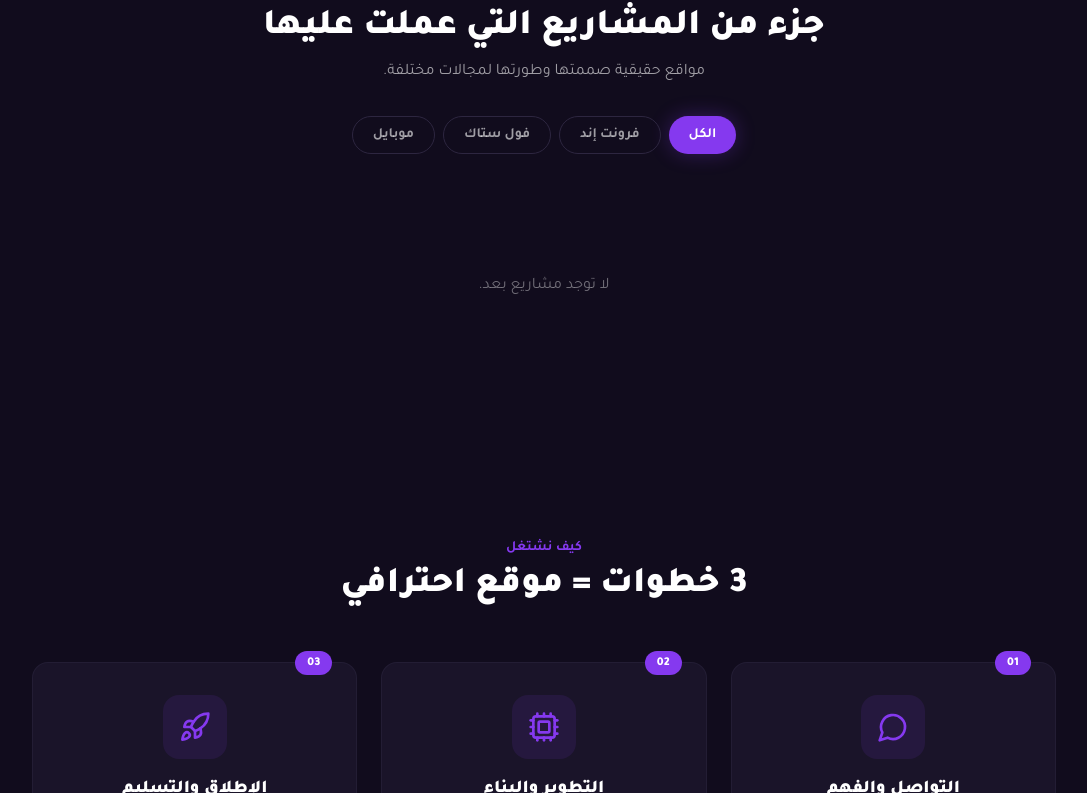
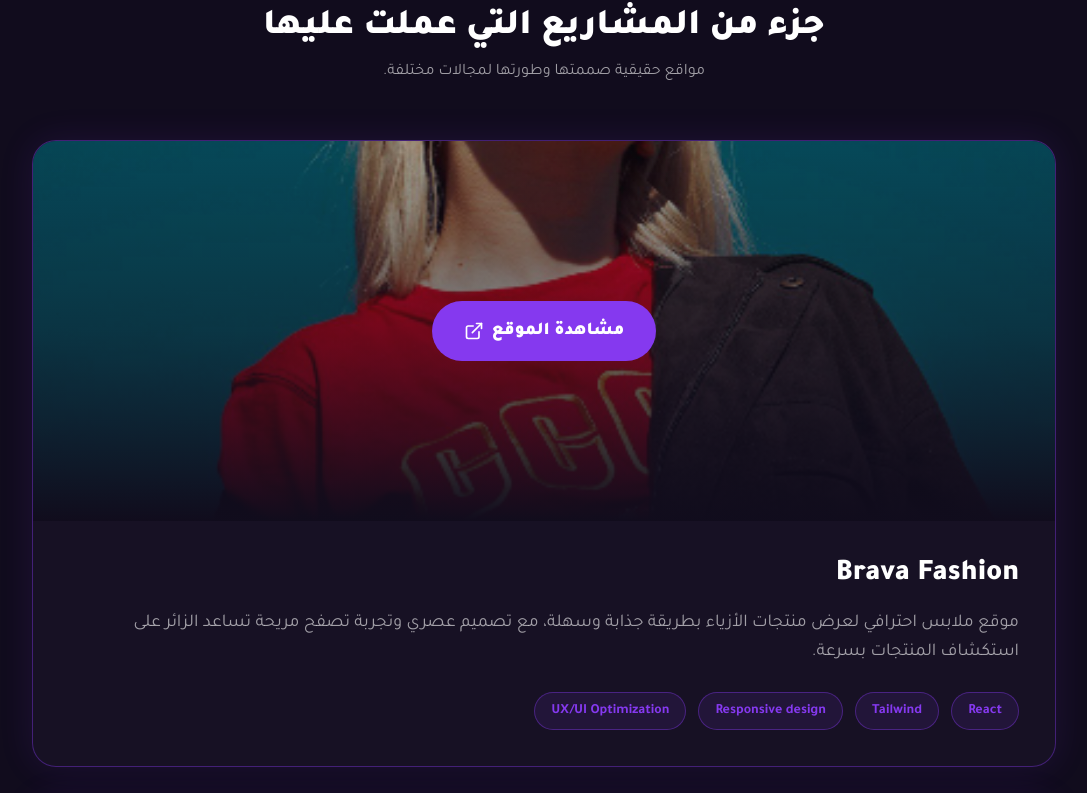
Before and after one commit to Muhamed27/my-portfolio, a React (Vite) app: page / in a window 1280 px wide. Shown: the part 1747-2540 px from the top of the page, without its empty margins (96-1183 px from the left). Built offline with nearby package versions, Linux system fonts and the light colour scheme.

Commit message:
add portfolio projects

```diff
--- a/src/components/portfolio/ProjectsSection.jsx
+++ b/src/components/portfolio/ProjectsSection.jsx
@@ -1,109 +1,55 @@
-import { useState, useEffect } from "react";
-import { motion, AnimatePresence } from "framer-motion";
-import { ExternalLink, Github, Code2 } from "lucide-react";
+import { motion } from "framer-motion";
+import { ExternalLink } from "lucide-react";
 import { useLang } from "@/context/LanguageContext";
 
-function ProjectCard({ project, t }) {
-  return (
-    <motion.div
-      layout
-      initial={{ opacity: 0, scale: 0.95 }}
-      animate={{ opacity: 1, scale: 1 }}
-      exit={{ opacity: 0, scale: 0.95 }}
-      className="bg-card border border-border/50 rounded-2xl overflow-hidden group hover:border-primary/40 transition-all duration-300"
-    >
-      <div className="relative aspect-[16/9] overflow-hidden">
-        {project.image_url ? (
-          <img
-            src={project.image_url}
-            alt={project.title}
-            className="w-full h-full object-cover group-hover:scale-105 transition-transform duration-500"
-          />
-        ) : (
-          <div className="w-full h-full bg-muted flex items-center justify-center">
-            <Code2 className="w-10 h-10 text-muted-foreground/30" />
-          </div>
-        )}
-
-        <div className="absolute inset-0 bg-gradient-to-t from-card via-transparent to-transparent" />
-
-        <div className="absolute inset-0 flex items-center justify-center gap-3 opacity-0 group-hover:opacity-100 transition-opacity duration-300 bg-background/50 backdrop-blur-sm">
-          {project.live_url && (
-            <a
-              href={project.live_url}
-              target="_blank"
-              rel="noopener noreferrer"
-              className="flex items-center gap-2 bg-primary text-white px-5 py-2.5 rounded-full font-bold text-sm hover:bg-primary/90 transition-colors"
-            >
-              <ExternalLink className="w-4 h-4" />
-              {t.projects.viewSite}
-            </a>
-          )}
-
-          {project.source_url && (
-            <a
-              href={project.source_url}
-              target="_blank"
-              rel="noopener noreferrer"
-              className="flex items-center gap-2 border border-white/30 text-white px-4 py-2.5 rounded-full text-sm hover:border-white transition-colors"
-            >
-              <Github className="w-4 h-4" />
-              {t.projects.code}
-            </a>
-          )}
-        </div>
-      </div>
-
-      <div className="p-5">
-        <h3 className="text-lg font-bold text-white mb-2">{project.title}</h3>
-
-        {project.description && (
-          <p className="text-white/60 text-sm leading-relaxed mb-4 line-clamp-2">
-            {project.description}
-          </p>
-        )}
-
-        {project.tech_stack?.length > 0 && (
-          <div className="flex flex-wrap gap-1.5">
-            {project.tech_stack.map((tech) => (
-              <span
-                key={tech}
-                className="px-2.5 py-0.5 text-xs font-semibold rounded-full bg-primary/10 text-primary border border-primary/20"
-              >
-                {tech}
-              </span>
-            ))}
-          </div>
-        )}
-      </div>
-    </motion.div>
-  );
-}
-
-export default function ProjectsSection({ projects = [], isLoading = false }) {
-  const { t } = useLang();
-  const [filter, setFilter] = useState("all");
-  const [localProjects, setLocalProjects] = useState([]);
-
-  useEffect(() => {
-    const saved = localStorage.getItem("projects");
-
-    if (saved) {
-      setLocalProjects(JSON.parse(saved));
-    }
-  }, []);
-
-  const FILTERS = [
-    { key: "all", label: t.projects.all },
-    { key: "frontend", label: t.projects.frontend },
-    { key: "fullstack", label: t.projects.fullstack },
-    { key: "mobile", label: t.projects.mobile },
+const PROJECTS = [
+  {
+    id: 1,
+    title: "Brava Fashion",
+    category: "frontend",
+    image: "/images/brava.png",
+    liveUrl: "https://vocal-kataifi-990aeb.netlify.app",
+    tech: ["React", "Tailwind", "Responsive design", "UX/UI Optimization"],
+    desc: {
+      ar: "موقع ملابس احترافي لعرض منتجات الأزياء بطريقة جذابة وسهلة، مع تصميم عصري وتجربة تصفح مريحة تساعد الزائر على استكشاف المنتجات بسرعة.",
+      he: "אתר אופנה מקצועי להצגת מוצרי לבוש בצורה מודרנית וברורה, עם חוויית משתמש נוחה ועיצוב שמבליט את המוצרים.",
+      en: "A professional fashion website built to showcase clothing products with a modern design, smooth browsing experience, and clear product presentation.",
+    },
+  },
+  {
+    id: 2,
+    title: "SasiCam",
+    category: "frontend",
+    image: "/images/sasicam.png",
+    liveUrl: "https://sasicam.vercel.app",
+    tech: ["React", "Tailwind", "Framer Motion", "WhatsApp integration", "UX/UI Optimization"],
+    desc: {
+      ar: "موقع احترافي لعرض وبيع كاميرات مراقبة ذكية، بتصميم يوحي بالأمان والثقة، وتجربة سهلة تقود الزائر للتواصل والشراء عبر واتساب.",
+      he: "אתר מקצועי להצגת ומכירת מצלמות אבטחה חכמות, עם עיצוב שמשדר ביטחון ואמון וחוויית משתמש שמובילה ליצירת קשר בוואטסאפ.",
+      en: "A professional website for showcasing and selling smart security cameras, designed to build trust and guide visitors toward contacting and buying through WhatsApp.",
+    },
+  },
+  {
+    id: 3,
+    title: "Grillibox",
+    category: "frontend",
+    image: "/images/grillibox.png",
+    liveUrl: "https://jovial-piroshki-571dbf.netlify.app",
+    tech: ["React", "Tailwind", "Framer Motion", "Responsive design", "WhatsApp integration"],
+    desc: {
+      ar: "موقع Grillibox لطلب بوكسات مشاوي أونلاين بتجربة سريعة وسهلة. تصميم جذاب، سرعة عالية، وربط مباشر بالواتساب لزيادة الطلبات.",
+      he: "אתר Grillibox להזמנת קופסאות גריל אונליין בצורה מהירה ונוחה, עם עיצוב מושך וחיבור ישיר לוואטסאפ להגדלת ההזמנות.",
+      en: "Grillibox is an online ordering website for grill boxes, built with a fast and simple user experience, attractive design, and direct WhatsApp connection to increase orders.",
+    },
+  },
 ];
 
-  const data = projects.length > 0 ? projects : localProjects;
+export default function ProjectsSection() {
+  const { lang, t } = useLang();
 
-  const filtered =
-    filter === "all" ? data : data.filter((p) => p.category === filter);
+  const getDescription = (project) => {
+    return project.desc[lang] || project.desc.ar;
+  };
 
   return (
     <section id="projects" className="py-20 px-4" dir={t.dir}>
@@ -112,7 +58,7 @@ export default function ProjectsSection({ projects = [], isLoading = false }) {
           initial={{ opacity: 0, y: 30 }}
           whileInView={{ opacity: 1, y: 0 }}
           viewport={{ once: true }}
-          className="text-center mb-4"
+          className="text-center mb-14"
         >
           <p className="text-primary font-bold text-sm mb-2">
             {t.projects.tag}
@@ -122,52 +68,66 @@ export default function ProjectsSection({ projects = [], isLoading = false }) {
             {t.projects.title}
           </h2>
 
-          <p className="text-white/60 max-w-xl mx-auto">{t.projects.sub}</p>
+          <p className="text-white/60 max-w-2xl mx-auto">
+            {t.projects.sub}
+          </p>
         </motion.div>
 
+        <div className="grid grid-cols-1 gap-8">
+          {PROJECTS.map((project, index) => (
             <motion.div
-          initial={{ opacity: 0 }}
-          whileInView={{ opacity: 1 }}
+              key={project.id}
+              initial={{ opacity: 0, y: 40 }}
+              whileInView={{ opacity: 1, y: 0 }}
               viewport={{ once: true }}
-          className="flex flex-wrap justify-center gap-2 mb-10 mt-8"
+              transition={{ delay: index * 0.12 }}
+              className="overflow-hidden rounded-3xl border border-primary/40 bg-card/70 shadow-[0_0_35px_rgba(124,58,237,0.12)]"
             >
-          {FILTERS.map(({ key, label }) => (
-            <button
-              key={key}
-              onClick={() => setFilter(key)}
-              className={`px-5 py-2 rounded-full text-sm font-bold transition-all duration-300 ${
-                filter === key
-                  ? "bg-primary text-white shadow-[0_0_20px_hsl(265_85%_58%/0.3)]"
-                  : "border border-border text-white/60 hover:border-primary/50 hover:text-white"
-              }`}
+              <div className="relative h-[300px] sm:h-[380px] overflow-hidden">
+                <img
+                  src={project.image}
+                  alt={project.title}
+                  className="w-full h-full object-cover opacity-70"
+                />
+
+                <div className="absolute inset-0 bg-gradient-to-t from-background via-background/40 to-transparent" />
+
+                <a
+                  href={project.liveUrl}
+                  target="_blank"
+                  rel="noopener noreferrer"
+                  className="absolute inset-0 flex items-center justify-center"
                 >
-              {label}
-            </button>
-          ))}
-        </motion.div>
+                  <span className="inline-flex items-center gap-2 rounded-full bg-primary px-8 py-4 text-white font-black text-lg hover:bg-primary/90 hover:scale-105 transition-all">
+                    {t.projects.viewSite}
+                    <ExternalLink className="w-5 h-5" />
+                  </span>
+                </a>
+              </div>
 
-        {isLoading ? (
-          <div className="grid grid-cols-1 md:grid-cols-2 lg:grid-cols-3 gap-5">
-            {[1, 2, 3].map((i) => (
-              <div
-                key={i}
-                className="rounded-2xl bg-card border border-border/30 aspect-video animate-pulse"
-              />
+              <div className="p-7 sm:p-9">
+                <h3 className="text-3xl font-black text-white mb-4">
+                  {project.title}
+                </h3>
+
+                <p className="text-white/60 text-lg leading-relaxed mb-6">
+                  {getDescription(project)}
+                </p>
+
+                <div className="flex flex-wrap gap-3">
+                  {project.tech.map((tech) => (
+                    <span
+                      key={tech}
+                      className="rounded-full border border-primary/40 bg-primary/10 px-4 py-2 text-primary text-sm font-bold"
+                    >
+                      {tech}
+                    </span>
                   ))}
                 </div>
-        ) : filtered.length === 0 ? (
-          <div className="text-center py-20 text-white/40">
-            {t.projects.noProjects}
               </div>
-        ) : (
-          <AnimatePresence mode="popLayout">
-            <div className="grid grid-cols-1 md:grid-cols-2 lg:grid-cols-3 gap-5">
-              {filtered.map((project) => (
-                <ProjectCard key={project.id} project={project} t={t} />
+            </motion.div>
           ))}
         </div>
-          </AnimatePresence>
-        )}
       </div>
     </section>
   );
```
Also changed, not shown: ProjectsSection.jsx (+96 -136 lines), public/images/brava.png (added). Lines whose indentation alone changed are shown as unchanged.
